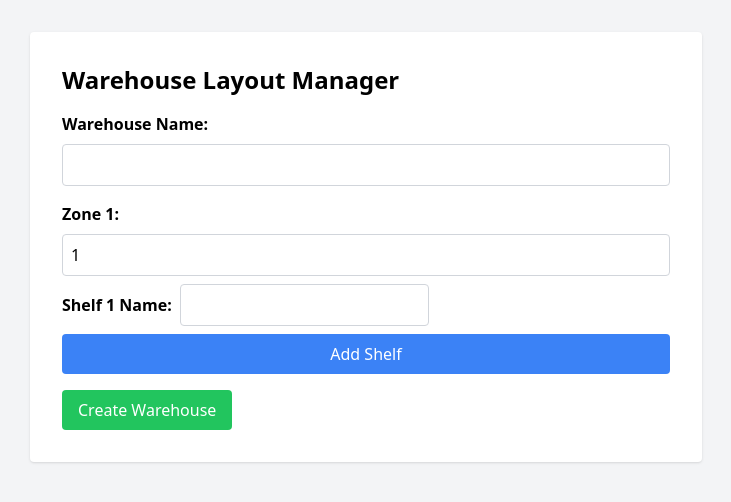
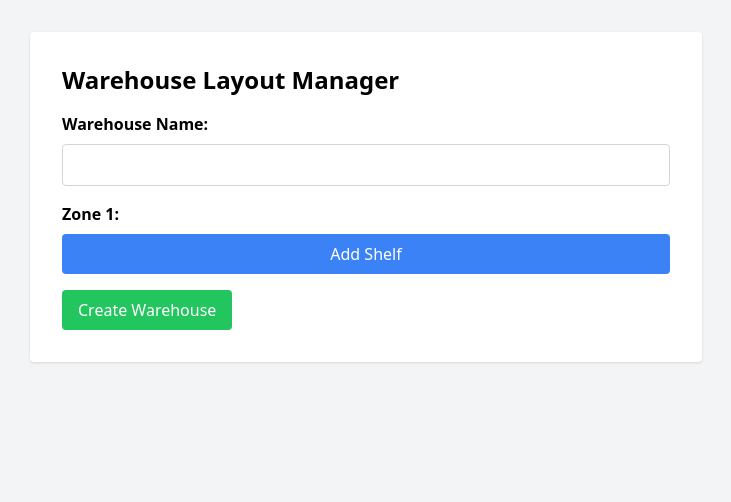
Before and after one commit to SmeeBoi/warehouse-layout, a Next.js app: page / in a window 1280 px wide. Shown: the top 502 px of the page, without its empty margins (274-1005 px from the left). Built offline with nearby package versions, Linux system fonts and the light colour scheme.

Commit message:
api working somewhat

```diff
--- a/src/components/WarehouseForm.tsx
+++ b/src/components/WarehouseForm.tsx
@@ -18,14 +18,36 @@ interface Warehouse {
 
 const WarehouseForm: React.FC = () => {
   const [warehouseName, setWarehouseName] = useState('');
-  const [zones, setZones] = useState([
-    { number: 1, shelves: [{ name: '', zone: 1 }] },
-  ]);
+  const [zones, setZones] = useState<Zone[]>(
+    Array.from({ length: 12 }, (_, i) => ({ number: i + 1, shelves: [] }))
+  );
   const [error, setError] = useState<string | null>(null);
 
-  const handleAddShelf = () => {
+  const maxShelvesPerZone = 2; // Change this value for testing purposes
+
+  const handleAddShelf = (zoneIndex: number) => {
     const newZones = [...zones];
-    newZones[0].shelves.push({ name: '', zone: 1 });
+    if (newZones[zoneIndex].shelves.length >= maxShelvesPerZone) {
+      setError(
+        `Each zone can only contain a maximum of ${maxShelvesPerZone} shelves.`
+      );
+      return;
+    }
+    newZones[zoneIndex].shelves.push({
+      name: '',
+      zone: newZones[zoneIndex].number,
+    });
+    setZones(newZones);
+    setError(null); // Clear any previous errors
+  };
+
+  const handleShelfNameChange = (
+    zoneIndex: number,
+    shelfIndex: number,
+    newName: string
+  ) => {
+    const newZones = [...zones];
+    newZones[zoneIndex].shelves[shelfIndex].name = newName;
     setZones(newZones);
   };
 
@@ -61,15 +83,9 @@ const WarehouseForm: React.FC = () => {
           onChange={(e) => setWarehouseName(e.target.value)}
         />
       </div>
-      {zones.map((zone, zoneIndex) => (
-        <div key={zoneIndex} className="flex flex-col space-y-2">
-          <label className="font-semibold">Zone {zone.number}:</label>
-          <input
-            className="p-2 border border-gray-300 rounded"
-            value={zone.number}
-            readOnly
-          />
-          {zone.shelves.map((shelf, shelfIndex) => (
+      <div className="flex flex-col space-y-2">
+        <label className="font-semibold">Zone 1:</label>
+        {zones[0].shelves.map((shelf, shelfIndex) => (
           <div key={shelfIndex} className="flex items-center space-x-2">
             <label className="font-semibold">
               Shelf {shelfIndex + 1} Name:
@@ -77,23 +93,30 @@ const WarehouseForm: React.FC = () => {
             <input
               className="p-2 border border-gray-300 rounded"
               value={shelf.name}
-                onChange={(e) => {
-                  const newZones = [...zones];
-                  newZones[zoneIndex].shelves[shelfIndex].name = e.target.value;
-                  setZones(newZones);
-                }}
+              onChange={(e) =>
+                handleShelfNameChange(0, shelfIndex, e.target.value)
+              }
             />
           </div>
         ))}
+        {zones[0].shelves.length >= maxShelvesPerZone && (
+          <div className="text-red-500 text-sm">
+            Maximum of {maxShelvesPerZone} shelves allowed per zone.
+          </div>
+        )}
         <button
           type="button"
-            className="px-4 py-2 bg-blue-500 text-white rounded hover:bg-blue-600"
-            onClick={handleAddShelf}
+          className={`px-4 py-2 rounded text-white ${
+            zones[0].shelves.length >= maxShelvesPerZone
+              ? 'bg-gray-400 cursor-not-allowed'
+              : 'bg-blue-500 hover:bg-blue-600'
+          }`}
+          onClick={() => handleAddShelf(0)}
+          disabled={zones[0].shelves.length >= maxShelvesPerZone}
         >
           Add Shelf
         </button>
       </div>
-      ))}
       <button
         type="submit"
         className="px-4 py-2 bg-green-500 text-white rounded hover:bg-green-600"
--- a/src/graphql/schema/server.ts
+++ b/src/graphql/schema/server.ts
@@ -1,6 +1,6 @@
 import { ApolloServer } from 'apollo-server-micro';
 import typeDefs from './typeDefs';
-import { resolvers } from '../resolvers';
+import { resolvers } from '../resolvers/resolvers';
 
 const apolloServer = new ApolloServer({
   typeDefs,
--- a/src/graphql/schema/typeDefs.ts
+++ b/src/graphql/schema/typeDefs.ts
@@ -1,20 +1,20 @@
 import { gql } from 'apollo-server-micro';
 
-const typeDefs = gql`
+export const typeDefs = gql`
   type Shelf {
     name: String!
     zone: Int!
+  }
+
+  type Zone {
+    number: Int!
+    shelves: [Shelf!]!
   }
 
   type Warehouse {
     id: ID!
     name: String!
     zones: [Zone!]!
-  }
-
-  type Zone {
-    number: Int!
-    shelves: [Shelf!]!
   }
 
   input ShelfInput {
@@ -40,5 +40,3 @@ const typeDefs = gql`
     warehouses: [Warehouse!]!
   }
 `;
-
-export default typeDefs;
--- a/src/pages/api/graphql.ts
+++ b/src/pages/api/graphql.ts
@@ -1,28 +1,21 @@
 import { ApolloServer } from 'apollo-server-micro';
-import typeDefs from '../../graphql/schema/typeDefs';
-import { resolvers } from '../../graphql/resolvers';
-import { NextApiRequest, NextApiResponse } from 'next';
+import { typeDefs } from '../../graphql/schema/typeDefs';
+import resolvers from '../../graphql/resolvers/resolvers';
 
-// Create the Apollo Server
-const apolloServer = new ApolloServer({
+const server = new ApolloServer({
   typeDefs,
   resolvers,
 });
 
-// Ensure the server is started before creating the handler
-const startServer = apolloServer.start();
-
-// Disable body parsing for GraphQL
 export const config = {
   api: {
     bodyParser: false,
   },
 };
 
-export default async function handler(
-  req: NextApiRequest,
-  res: NextApiResponse
-) {
+const startServer = server.start();
+
+export default async function handler(req, res) {
   await startServer;
-  await apolloServer.createHandler({ path: '/api/graphql' })(req, res);
+  await server.createHandler({ path: '/api/graphql' })(req, res);
 }
--- a/src/utils/api.ts
+++ b/src/utils/api.ts
@@ -1,27 +1,12 @@
 import { ApolloClient, InMemoryCache, gql } from '@apollo/client';
 
+// Make sure this URL is correct for your setup
 const client = new ApolloClient({
-  uri: '/api/graphql',
+  uri: 'http://localhost:3000/api/graphql', // Replace with your GraphQL endpoint
   cache: new InMemoryCache(),
 });
 
-interface Shelf {
-  name: string;
-  zone: number;
-}
-
-interface Zone {
-  number: number;
-  shelves: Shelf[];
-}
-
-interface Warehouse {
-  name: string;
-  zones: Zone[];
-}
-
-export const createWarehouse = async (warehouse: Warehouse) => {
-  const CREATE_WAREHOUSE_MUTATION = gql`
+const CREATE_WAREHOUSE = gql`
   mutation CreateWarehouse($input: WarehouseInput!) {
     createWarehouse(input: $input) {
       id
@@ -37,17 +22,13 @@ export const createWarehouse = async (warehouse: Warehouse) => {
   }
 `;
 
+export const createWarehouse = async (warehouse: any) => {
   try {
-    const response = await client.mutate({
-      mutation: CREATE_WAREHOUSE_MUTATION,
+    const result = await client.mutate({
+      mutation: CREATE_WAREHOUSE,
       variables: { input: warehouse },
     });
-
-    if (!response.data) {
-      throw new Error('No data returned from the server');
-    }
-
-    return response.data.createWarehouse;
+    return result.data.createWarehouse;
   } catch (error) {
     console.error('Error creating warehouse:', error);
     throw error;
```
Also changed, not shown: src/graphql/resolvers/resolvers.ts (renamed from src/graphql/resolvers/index.ts). Lines whose indentation alone changed are shown as unchanged.
